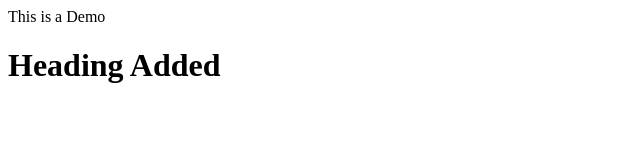
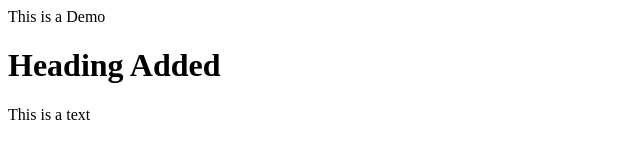
Before and after one commit to maucom1/demo, a plain HTML site: page index.html in a window 1280 px wide. Shown: the full height of the page, 0-640 px from the left. Drawn offline with Linux system fonts and the light colour scheme.

Commit message:
Second Commit

```diff
--- a/index.html
+++ b/index.html
@@ -6,5 +6,6 @@
     <body>
         This is a Demo
         <h1>Heading Added</h1>
+        <p>This is a text</p>
     </body>
 </html>
```
